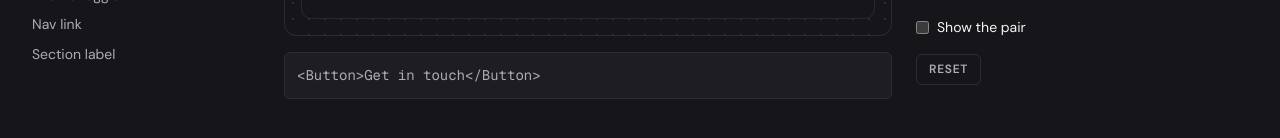
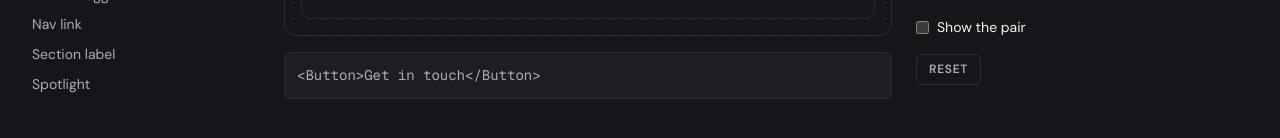
Before and after one commit to TonyCJ7/portfolio, a Next.js app: page /workshop/button in a window 1280 px wide. Shown: the part 392-530 px from the top of the page. Built offline with nearby package versions, Linux system fonts and the light colour scheme.

Commit message:
feat: add cursor spotlight

```diff
--- a/src/app/workshop/entries.ts
+++ b/src/app/workshop/entries.ts
@@ -9,6 +9,7 @@ import { entry as link } from "@/components/Link/Link.workshop";
 import { entry as themeToggle } from "@/components/ThemeToggle/ThemeToggle.workshop";
 import { entry as navLink } from "@/components/NavLink/NavLink.workshop";
 import { entry as sectionLabel } from "@/components/SectionLabel/SectionLabel.workshop";
+import { entry as spotlight } from "@/components/Spotlight/Spotlight.workshop";
 
 export const entries: WorkshopEntry[] = [
   tokens,
@@ -21,6 +22,7 @@ export const entries: WorkshopEntry[] = [
   themeToggle,
   navLink,
   sectionLabel,
+  spotlight,
 ];
 
 export function findEntry(id: string): WorkshopEntry | undefined {
--- /dev/null
+++ b/src/components/Spotlight/Spotlight.tsx
@@ -0,0 +1,58 @@
+"use client";
+
+import { useEffect, useRef } from "react";
+import { useCoarsePointer } from "@/hooks/useCoarsePointer";
+import { useReducedMotion } from "@/hooks/useReducedMotion";
+
+const SPOTLIGHT_CLASSES =
+  "pointer-events-none fixed inset-0 -z-10 opacity-0 transition-opacity duration-300 ease-standard [background:radial-gradient(600px_at_var(--x)_var(--y),var(--spot),transparent_80%)]";
+
+export default function Spotlight() {
+  const spotRef = useRef<HTMLDivElement>(null);
+  const reducedMotion = useReducedMotion();
+  const coarsePointer = useCoarsePointer();
+  const hidden = reducedMotion || coarsePointer;
+
+  useEffect(() => {
+    const spot = spotRef.current;
+
+    if (hidden || spot === null) {
+      return;
+    }
+
+    let frame = 0;
+    let pointerX = 0;
+    let pointerY = 0;
+
+    const paint = () => {
+      const rect = spot.getBoundingClientRect();
+
+      frame = 0;
+      spot.style.setProperty("--x", `${pointerX - rect.left}px`);
+      spot.style.setProperty("--y", `${pointerY - rect.top}px`);
+      spot.classList.replace("opacity-0", "opacity-100");
+    };
+
+    const onPointerMove = (event: PointerEvent) => {
+      pointerX = event.clientX;
+      pointerY = event.clientY;
+
+      if (frame === 0) {
+        frame = requestAnimationFrame(paint);
+      }
+    };
+
+    window.addEventListener("pointermove", onPointerMove, { passive: true });
+
+    return () => {
+      window.removeEventListener("pointermove", onPointerMove);
+      cancelAnimationFrame(frame);
+    };
+  }, [hidden]);
+
+  if (hidden) {
+    return null;
+  }
+
+  return <div ref={spotRef} aria-hidden className={SPOTLIGHT_CLASSES} />;
+}
--- /dev/null
+++ b/src/components/Spotlight/Spotlight.workshop.tsx
@@ -0,0 +1,57 @@
+import type { CSSProperties } from "react";
+import { defineEntry, jsx, select, toggle } from "@/app/workshop/controls";
+import Spotlight from "./Spotlight";
+
+const SPOT_RGB = {
+  dark: "255, 92, 26",
+  light: "201, 58, 8",
+};
+
+const PLACEHOLDER_LINES = [
+  "This text stands in for page content. The glow sits beneath it and follows the pointer.",
+  "Move across the lines to see the light pass under the words without covering them.",
+  "The layer ignores the pointer, so text stays selectable and links stay clickable.",
+];
+
+export const entry = defineEntry({
+  id: "spotlight",
+  name: "Spotlight",
+  stage: 1,
+  center: false,
+  lede: "The lamp under the content. Move the pointer over the stage.",
+  controls: {
+    on: toggle("Fine pointer", true),
+    alpha: select("Alpha", ["spec", "0.05", "0.10", "0.14", "0.18", "0.24"], "spec"),
+  },
+  spec: {
+    folder: "src/components/Spotlight/",
+    props: ["none"],
+    tokens: [
+      "Dark Tangerine 0.08; light Tangerine Text 0.06, the darker tone so the spot reads on paper",
+    ],
+    motion: [
+      "opacity 300 ms standard on first move; position follows the pointer per frame; absent under reduced motion and on coarse pointers",
+    ],
+    a11y: ["aria-hidden, pointer-events none, decorative"],
+  },
+  render: (args, ctx) => {
+    const style = args.alpha === "spec"
+      ? undefined
+      : ({ "--spot": `rgba(${SPOT_RGB[ctx.scheme]}, ${args.alpha})` } as CSSProperties);
+    const shown = args.on && ctx.motion !== "reduced";
+
+    return (
+      <div className="relative flex min-h-80 flex-col gap-4" style={style}>
+        {shown
+          ? <Spotlight />
+          : <p className="text-small text-fg-muted">Hidden: coarse pointer or reduced motion</p>}
+        {PLACEHOLDER_LINES.map((line) => (
+          <p key={line} className="text-body text-fg-2">
+            {line}
+          </p>
+        ))}
+      </div>
+    );
+  },
+  usage: () => jsx("Spotlight", {}),
+});
--- /dev/null
+++ b/src/hooks/useCoarsePointer.ts
@@ -0,0 +1,33 @@
+"use client";
+
+import { useSyncExternalStore } from "react";
+
+const COARSE_POINTER_QUERY = "(pointer: coarse)";
+
+let coarsePointerMedia: MediaQueryList | undefined;
+
+function coarsePointerQuery(): MediaQueryList {
+  coarsePointerMedia ??= matchMedia(COARSE_POINTER_QUERY);
+
+  return coarsePointerMedia;
+}
+
+function subscribe(onChange: () => void): () => void {
+  const media = coarsePointerQuery();
+
+  media.addEventListener("change", onChange);
+
+  return () => media.removeEventListener("change", onChange);
+}
+
+function getSnapshot(): boolean {
+  return coarsePointerQuery().matches;
+}
+
+function getServerSnapshot(): boolean {
+  return false;
+}
+
+export function useCoarsePointer(): boolean {
+  return useSyncExternalStore(subscribe, getSnapshot, getServerSnapshot);
+}
```
Also changed, not shown: 4 other files (tests, documents, lock files or other folders).
